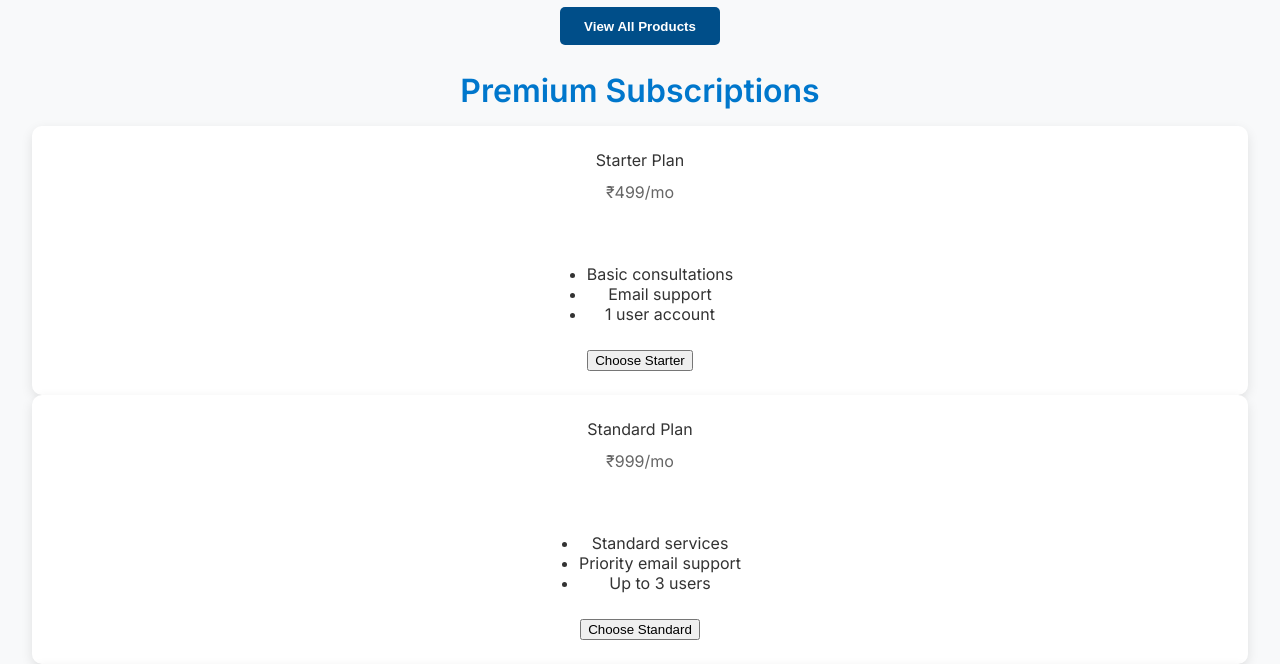
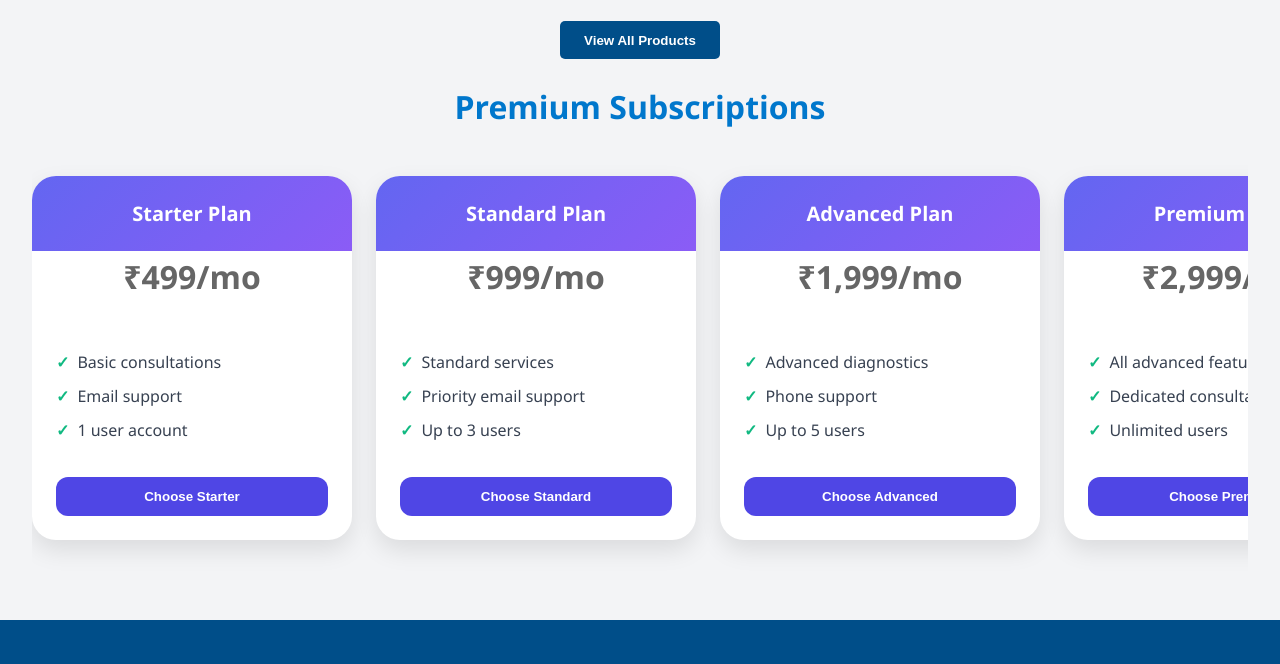
Before and after one commit to safeheavenhealthcaregroup/Safe-Heaven-, a plain HTML site: page index.html in a window 1280 px wide. Shown: the part 1390-2054 px from the top of the page. Drawn offline with Linux system fonts and the light colour scheme.

Commit message:
Update index.html

```diff
--- a/index.html
+++ b/index.html
@@ -75,6 +75,86 @@
       transition: background 0.3s;
     }
     button.view-btn:hover { background-color: #003f6e; }
+        body {
+      font-family: 'Segoe UI', sans-serif;
+      margin: 0;
+      background: #f3f4f6;
+    }
+    .slidetitle {
+      text-align: center;
+      font-size: 2.25rem;
+      font-weight: bold;
+      margin: 2rem 0 1rem;
+      color: #1f2937;
+    }
+    .slideslider-container {
+      display: flex;
+      overflow-x: auto;
+      padding: 2rem 1rem;
+      gap: 1.5rem;
+      scroll-snap-type: x mandatory;
+      -webkit-overflow-scrolling: touch;
+    }
+    .slideslider-container::-webkit-scrollbar {
+      display: none;
+    }
+    .slidecard {
+      flex: 0 0 auto;
+      min-width: 320px;
+      background: white;
+      border-radius: 1.5rem;
+      box-shadow: 0 10px 25px rgba(0, 0, 0, 0.1);
+      scroll-snap-align: start;
+      display: flex;
+      flex-direction: column;
+      overflow: hidden;
+    }
+    .slidecard-header {
+      background: linear-gradient(135deg, #6366f1, #8b5cf6);
+      padding: 1.5rem;
+      color: white;
+      font-size: 1.25rem;
+      font-weight: 600;
+      text-align: center;
+    }
+    .slideprice {
+      font-size: 2rem;
+      font-weight: bold;
+      color: #4f46e5;
+      margin: 1rem 0;
+      text-align: center;
+    }
+    .slidefeatures {
+      list-style: none;
+      padding: 0 1.5rem;
+      margin-bottom: 1.5rem;
+    }
+    .slidefeatures li {
+      margin-bottom: 0.75rem;
+      color: #374151;
+      display: flex;
+      align-items: center;
+    }
+    .slidefeatures li::before {
+      content: '✓';
+      color: #10b981;
+      margin-right: 0.5rem;
+      font-weight: bold;
+    }
+    .slidecard button {
+      margin: 0 1.5rem 1.5rem;
+      padding: 0.75rem;
+      background: #4f46e5;
+      color: white;
+      font-weight: 600;
+      border: none;
+      border-radius: 0.75rem;
+      cursor: pointer;
+      transition: background 0.2s;
+    }
+    .slidecard button:hover {
+      background: #4338ca;
+    }
   </style>
 </head>
 <body>
@@ -128,51 +208,51 @@
 <button class="view-btn" onclick="window.location.href='/products'">View All Products</button>
 
   <h2 class="title">Premium Subscriptions</h2>
-  <div class="slider-container">
-    <div class="card">
-      <div class="card-header">Starter Plan</div>
-      <p class="price">₹499/mo</p>
-      <ul class="features">
+  <div class="slideslider-container">
+    <div class="slidecard">
+      <div class="slidecard-header">Starter Plan</div>
+      <p class="slideprice">₹499/mo</p>
+      <ul class="slidefeatures">
         <li>Basic consultations</li>
         <li>Email support</li>
         <li>1 user account</li>
       </ul>
       <button>Choose Starter</button>
     </div>
-    <div class="card">
-      <div class="card-header">Standard Plan</div>
-      <p class="price">₹999/mo</p>
-      <ul class="features">
+    <div class="slidecard">
+      <div class="slidecard-header">Standard Plan</div>
+      <p class="slideprice">₹999/mo</p>
+      <ul class="slidefeatures">
         <li>Standard services</li>
         <li>Priority email support</li>
         <li>Up to 3 users</li>
       </ul>
       <button>Choose Standard</button>
     </div>
-    <div class="card">
-      <div class="card-header">Advanced Plan</div>
-      <p class="price">₹1,999/mo</p>
-      <ul class="features">
+    <div class="slidecard">
+      <div class="slidecard-header">Advanced Plan</div>
+      <p class="slideprice">₹1,999/mo</p>
+      <ul class="slidefeatures">
         <li>Advanced diagnostics</li>
         <li>Phone support</li>
         <li>Up to 5 users</li>
       </ul>
       <button>Choose Advanced</button>
     </div>
-    <div class="card">
-      <div class="card-header">Premium Plan</div>
-      <p class="price">₹2,999/mo</p>
-      <ul class="features">
+    <div class="slidecard">
+      <div class="slidecard-header">Premium Plan</div>
+      <p class="slideprice">₹2,999/mo</p>
+      <ul class="slidefeatures">
         <li>All advanced features</li>
         <li>Dedicated consultant</li>
         <li>Unlimited users</li>
       </ul>
       <button>Choose Premium</button>
     </div>
-    <div class="card">
-      <div class="card-header">Elite Plan</div>
-      <p class="price">₹4,999/mo</p>
-      <ul class="features">
+    <div class="slidecard">
+      <div class="slidecard-header">Elite Plan</div>
+      <p class="slideprice">₹4,999/mo</p>
+      <ul class="slidefeatures">
         <li>Premium + exclusive services</li>
         <li>Personal health manager</li>
         <li>Enterprise support</li>
```
